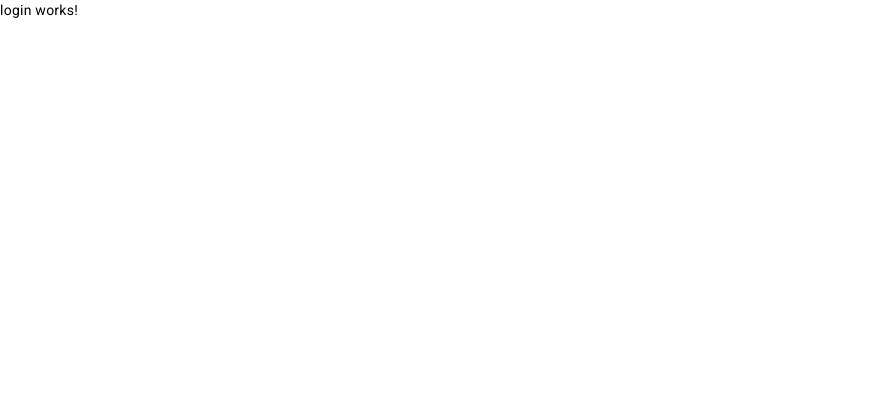
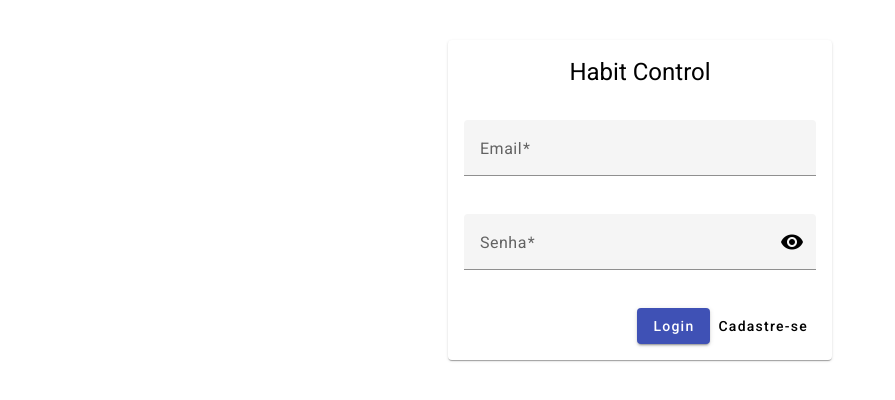
Before and after one commit to leandroltfx/free-chat-front-angular, an Angular app: page /login in a window 1280 px wide. Shown: the top 400 px of the page, without its empty margins (0-895 px from the left). Built offline with nearby package versions, Linux system fonts and the light colour scheme.

Commit message:
criando formulário de login

```diff
--- a/src/app/features/login/login.component.html
+++ b/src/app/features/login/login.component.html
@@ -1 +1,32 @@
-<p>login works!</p>
+<div class="hc-w-30 hc-center hc-ptop-5">
+    <mat-card>
+        <header class="hc-txt-center hc-ptop-2">
+            <h1>Habit Control</h1>
+        </header>
+        <mat-card-content class="hc-ptop-2">
+            <form [formGroup]="loginForm" (submit)="login()">
+                <mat-form-field class="hc-w-100 hc-ptop-2">
+                    <mat-label>Email</mat-label>
+                    <input matInput formControlName="email" required>
+                    <mat-error *ngIf="loginForm.controls['email'].hasError('required')">
+                        Informe o email
+                    </mat-error>
+                </mat-form-field>
+                <mat-form-field class="hc-w-100 hc-ptop-2">
+                    <mat-label>Senha</mat-label>
+                    <input matInput [type]="hidePassword ? 'password' : 'text'" formControlName="password">
+                    <button type="button" mat-icon-button matSuffix (click)="hidePassword = !hidePassword">
+                        <mat-icon>{{hidePassword ? 'visibility' : 'visibility_off'}}</mat-icon>
+                    </button>
+                    <mat-error *ngIf="loginForm.controls['password'].hasError('required')">
+                        Informe a senha
+                    </mat-error>
+                </mat-form-field>
+                <div class="hc-txt-right hc-ptop-2">
+                    <button type="submit" mat-raised-button color="primary">Login</button>
+                    <button type="button" mat-button>Cadastre-se</button>
+                </div>
+            </form>
+        </mat-card-content>
+    </mat-card>
+</div>
--- a/src/app/features/login/login.component.ts
+++ b/src/app/features/login/login.component.ts
@@ -1,10 +1,35 @@
-import { Component } from '@angular/core';
+import { Component, OnInit } from '@angular/core';
+import { FormBuilder, FormGroup, Validators } from '@angular/forms';
 
 @Component({
   selector: 'hc-login',
   templateUrl: './login.component.html',
   styleUrls: ['./login.component.css']
 })
-export class LoginComponent {
+export class LoginComponent implements OnInit {
+
+  public loginForm!: FormGroup;
+  public hidePassword: boolean = true;
+
+  constructor(
+    private readonly formBuilder: FormBuilder,
+  ) { }
+
+  ngOnInit(): void {
+    this.loginForm = this.buildLoginForm();
+  }
+
+  buildLoginForm(): FormGroup {
+    return this.formBuilder.group({
+      email: ['', [Validators.required]],
+      password: ['', [Validators.required]],
+    });
+  }
+
+  login(): void {
+    if (this.loginForm.valid) {
+      console.log('login');
+    }
+  }
 
 }
--- a/src/styles.css
+++ b/src/styles.css
@@ -2,3 +2,36 @@
 
 html, body { height: 100%; }
 body { margin: 0; font-family: Roboto, "Helvetica Neue", sans-serif; }
+
+.hc-center { margin: 0 auto; }
+
+.hc-txt-center { text-align: center; }
+.hc-txt-left { text-align: left; }
+.hc-txt-right { text-align: right; }
+
+.hc-ptop-1 { padding-top: 8px; }
+.hc-ptop-2 { padding-top: 16px; }
+.hc-ptop-3 { padding-top: 24px; }
+.hc-ptop-4 { padding-top: 32px; }
+.hc-ptop-5 { padding-top: 40px; }
+
+.hc-w-5 { width: 5%; }
+.hc-w-10 { width: 10%; }
+.hc-w-15 { width: 15%; }
+.hc-w-20 { width: 20%; }
+.hc-w-25 { width: 25%; }
+.hc-w-30 { width: 30%; }
+.hc-w-35 { width: 35%; }
+.hc-w-40 { width: 40%; }
+.hc-w-45 { width: 45%; }
+.hc-w-50 { width: 50%; }
+.hc-w-55 { width: 55%; }
+.hc-w-60 { width: 60%; }
+.hc-w-65 { width: 65%; }
+.hc-w-70 { width: 70%; }
+.hc-w-75 { width: 75%; }
+.hc-w-80 { width: 80%; }
+.hc-w-85 { width: 85%; }
+.hc-w-90 { width: 90%; }
+.hc-w-95 { width: 95%; }
+.hc-w-100 { width: 100%; }
```
Also changed, not shown: src/app/features/login/login.module.ts (+14 -0 lines), 1 other file (tests, documents, lock files or other folders).
